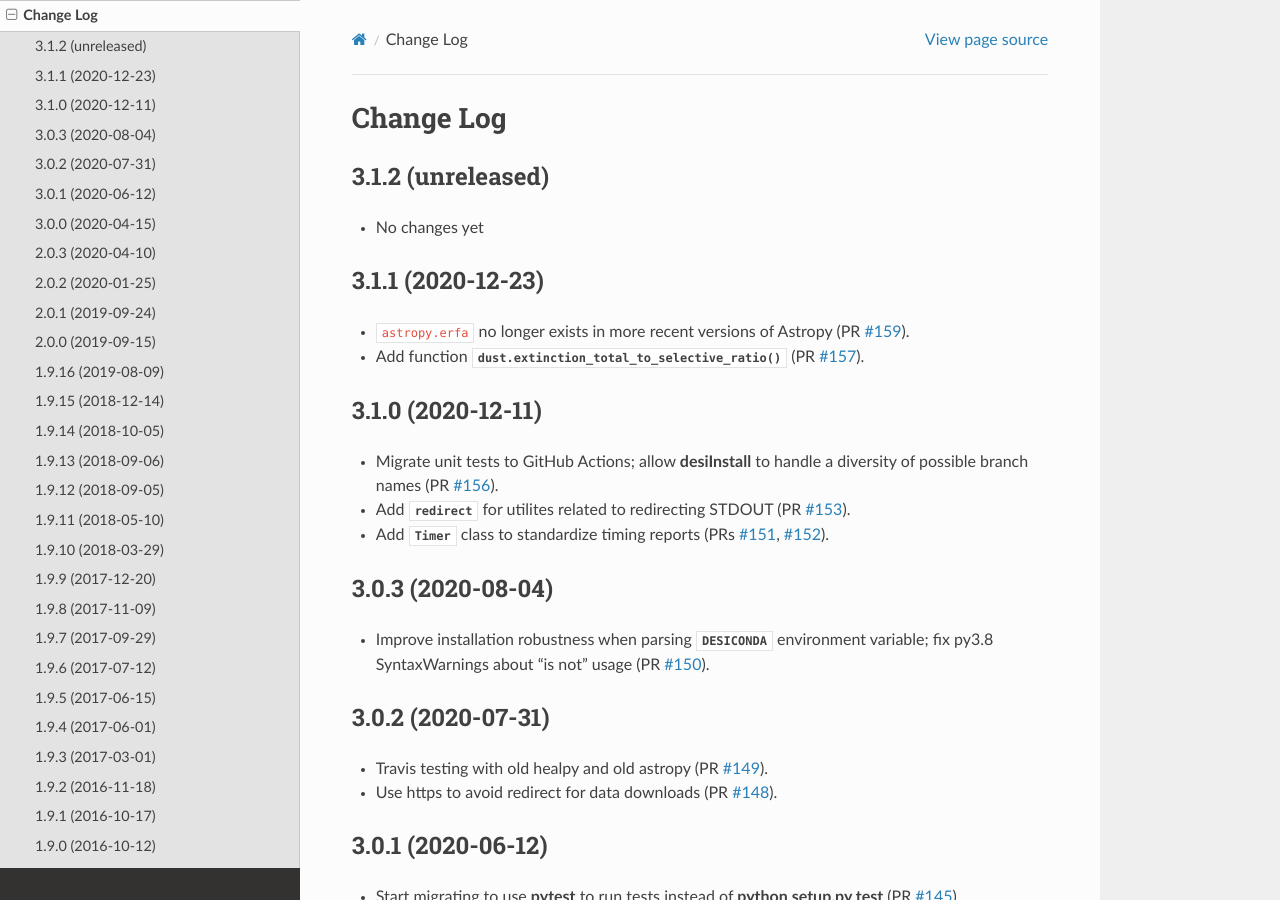
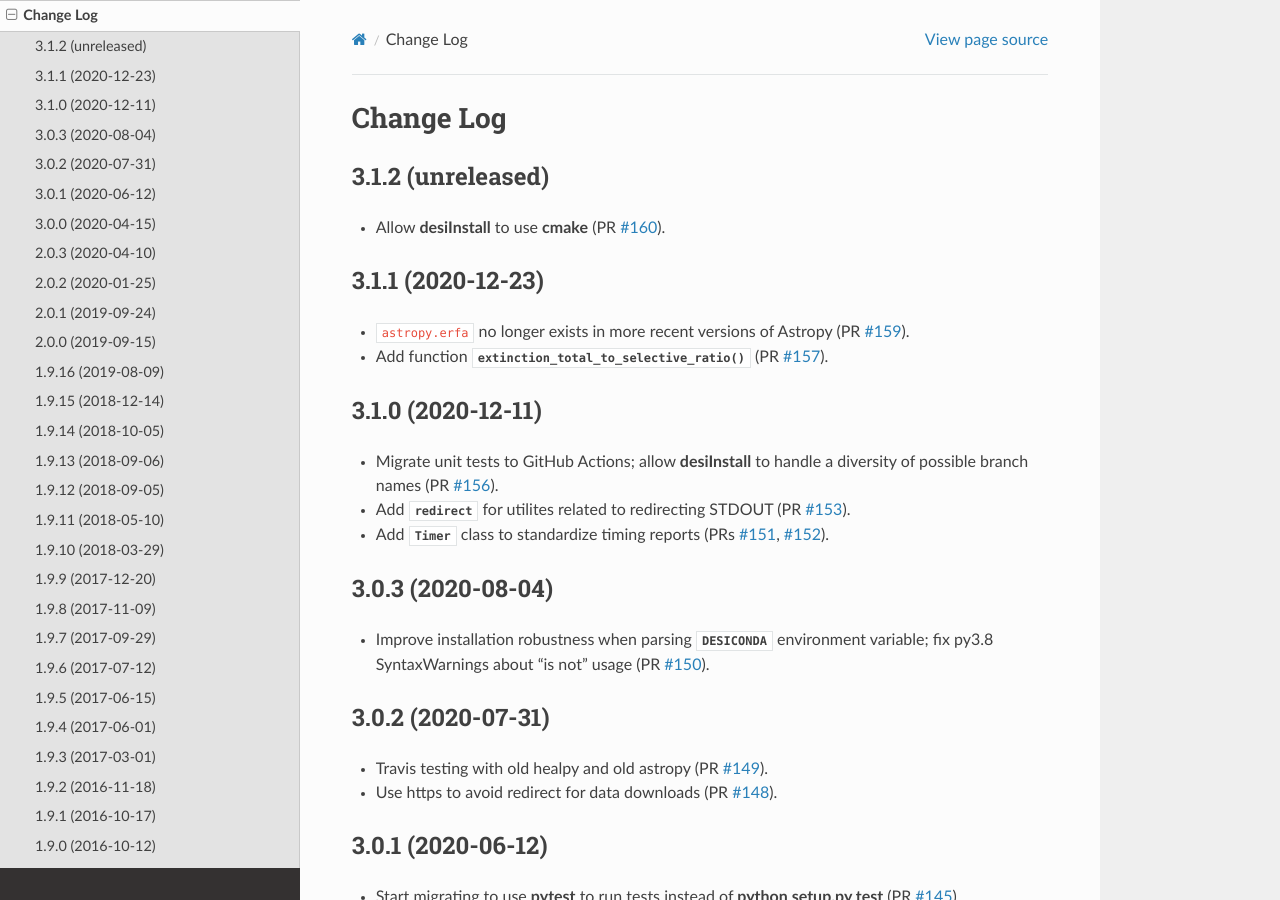
Before and after one commit to desihub/desiutil, a Sphinx documentation site: the page built from doc/changes.rst, in a window 1280 px wide and 900 px high. Built offline with Sphinx 7.4.7 and the Read the Docs theme 2.0.0, drawn with Linux system fonts in a browser that asks for light colours.

```diff
--- a/doc/changes.rst
+++ b/doc/changes.rst
@@ -5,14 +5,16 @@
 3.1.2 (unreleased)
 ------------------
 
-* No changes yet
+* Allow :command:`desiInstall` to use :command:`cmake` (PR `#160`_).
+
+.. _`#160`: https://github.com/desihub/desiutil/pull/160
 
 3.1.1 (2020-12-23)
 ------------------
 
 * ``astropy.erfa`` no longer exists in more recent versions of Astropy
   (PR `#159`_).
-* Add function :func:`dust.extinction_total_to_selective_ratio` (PR `#157`_).
+* Add function :func:`~desiutil.dust.extinction_total_to_selective_ratio` (PR `#157`_).
 
 .. _`#157`: https://github.com/desihub/desiutil/pull/157
 .. _`#159`: https://github.com/desihub/desiutil/pull/159
--- a/requirements.txt
+++ b/requirements.txt
@@ -1,6 +1,7 @@
 setuptools
 requests
 pyyaml
+numpy<1.20
 astropy
 healpy
 matplotlib
```
